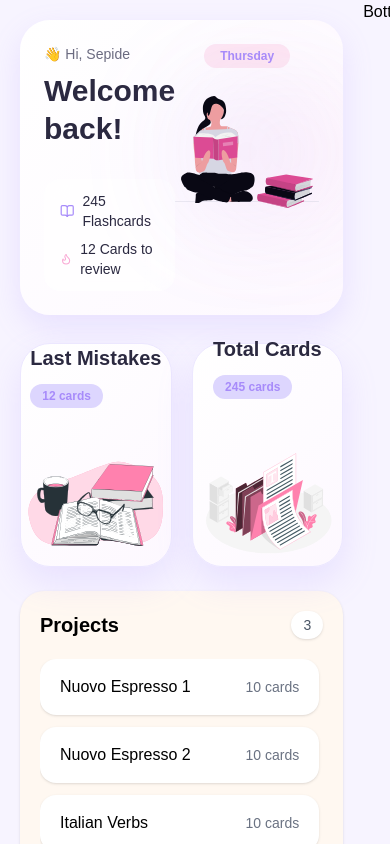
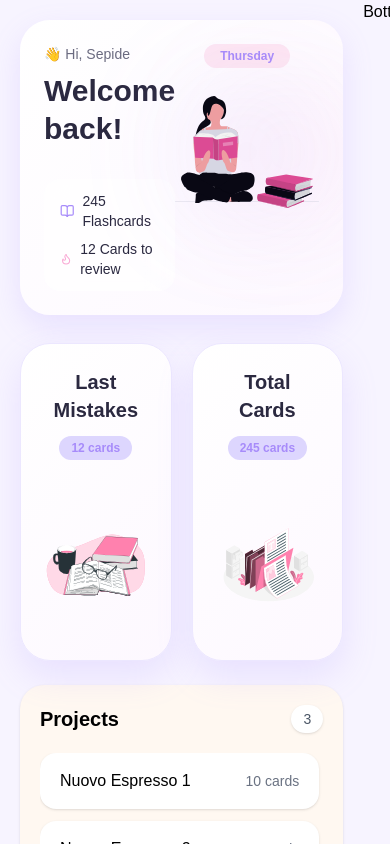
Before and after one commit to SepideNorouzi/FlashLingo, a React (Vite) app: page /dashboard in a window 390 px wide. Shown: the top 844 px of the page. Built offline with nearby package versions, Linux system fonts and the light colour scheme; a web font is replaced by a local one.

Commit message:
finish main section design

```diff
--- a/src/components/dashboard/StatCard.tsx
+++ b/src/components/dashboard/StatCard.tsx
@@ -8,13 +8,7 @@ interface StatCardProps {
   to: string;
 }
 
-function StatCard({
-  title,
-  subtitle,
-  count,
-  image,
-  to,
-}: StatCardProps) {
+function StatCard({ title, subtitle, count, image, to }: StatCardProps) {
   return (
     <Link
       to={to}
@@ -24,11 +18,13 @@ function StatCard({
         className="
 group
 flex
-    h-56
+min-h-56
 flex-col
 items-center
 justify-center
 gap-5
+px-6
+py-6
 rounded-[30px]
 border
 transition-all
@@ -36,10 +32,10 @@ function StatCard({
 hover:-translate-y-1
 hover:shadow-xl
 
+md:h-56
 md:flex-row
 md:justify-between
 md:px-8
-    md:text-left
 "
         style={{
           background:
@@ -48,7 +44,17 @@ function StatCard({
           boxShadow: "0 15px 35px var(--shadow)",
         }}
       >
-        <div className="flex flex-col">
+        <div
+          className="
+    flex
+    flex-col
+    items-center
+    text-center
+
+    md:items-start
+    md:text-left
+  "
+        >
           <h2 className="text-xl font-bold" style={{ color: "var(--text)" }}>
             {title}
           </h2>
@@ -58,7 +64,6 @@ function StatCard({
               className="
   mt-3
   inline-flex
-                  w-fit
   rounded-full
   px-3
   py-1
@@ -73,8 +78,6 @@ function StatCard({
               {count} cards
             </span>
           )}
-
-          {subtitle && <p className="mt-1 text-sm text-gray-500">{subtitle}</p>}
         </div>
 
         <img
```
Lines whose indentation alone changed are shown as unchanged.
